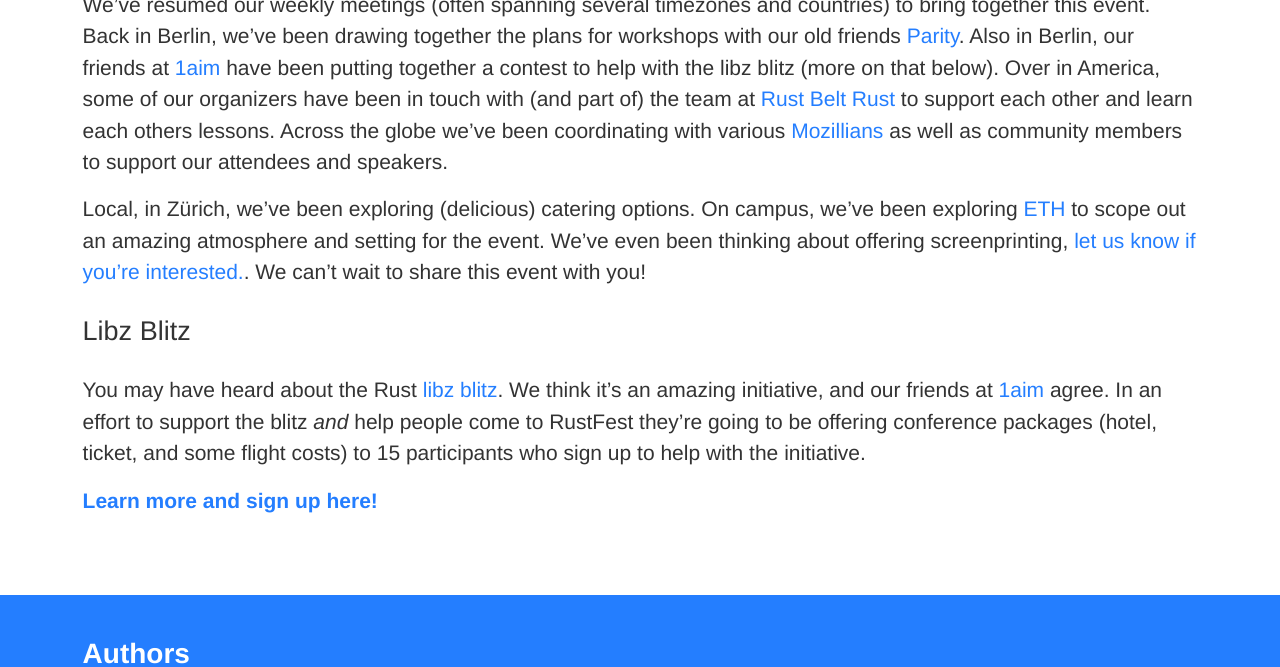
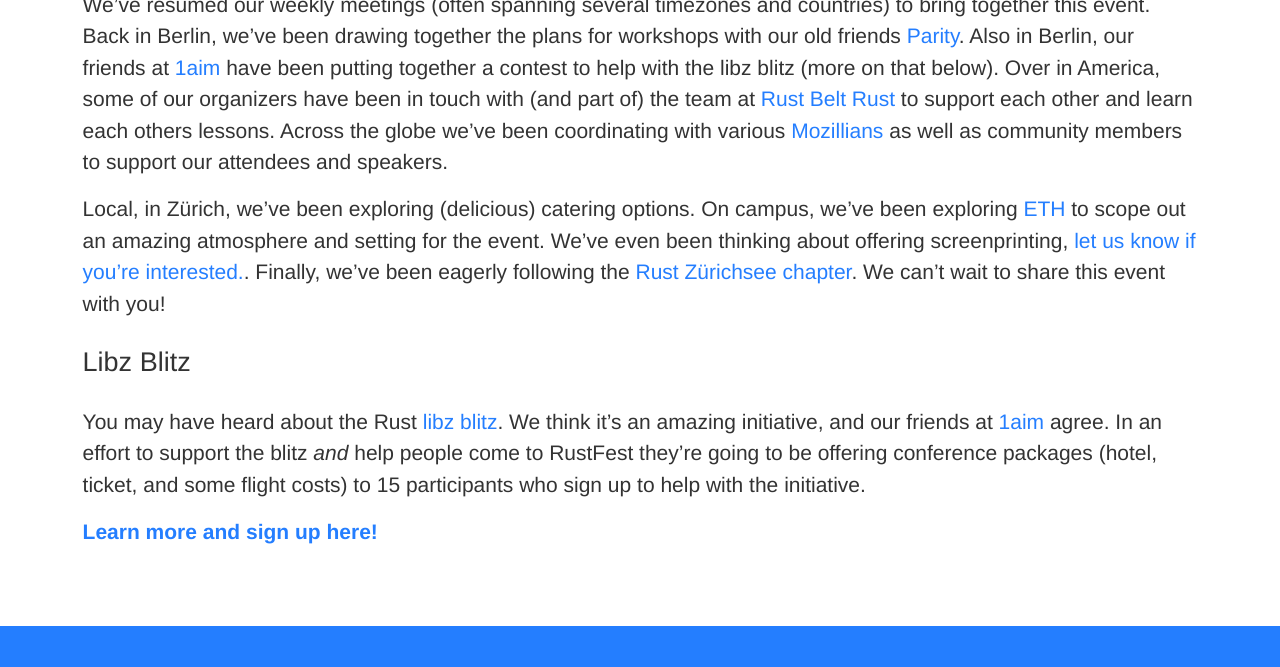
Before and after one commit to RustFestEU/blog.rustfest.eu, a Jekyll site: the page built from _posts/2017-07-06-TWIRF-contest-and-cfp.md, in a window 1280 px wide and 900 px high, scrolled down 844 px, cut to the strip 0-667 px from the top of the window. Built offline with Jekyll 4.4.1, drawn with Linux system fonts in a browser that asks for light colours.

Commit message:
Zürichsee chapter

```diff
--- a/_posts/2017-07-06-TWIRF-contest-and-cfp.md
+++ b/_posts/2017-07-06-TWIRF-contest-and-cfp.md
@@ -24,7 +24,7 @@
 
 We've resumed our weekly meetings (often spanning several timezones and countries) to bring together this event. Back in Berlin, we've been drawing together the plans for workshops with our old friends [Parity](https://parity.io/). Also in Berlin, our friends at [1aim](https://1aim.com) have been putting together a contest to help with the libz blitz (more on that below). Over in America, some of our organizers have been in touch with (and part of) the team at [Rust Belt Rust](http://rust-belt-rust.com/) to support each other and learn each others lessons. Across the globe we've been coordinating with various [Mozillians](http://mozilla.org) as well as community members to support our attendees and speakers.
 
-Local, in Zürich, we've been exploring (delicious) catering options. On campus, we've been exploring [ETH](https://www.ethz.ch/) to scope out an amazing atmosphere and setting for the event. We've even been thinking about offering screenprinting, [let us know if you're interested.](https://github.com/RustFestEU/blog.rustfest.eu/issues/16). We can't wait to share this event with you!
+Local, in Zürich, we've been exploring (delicious) catering options. On campus, we've been exploring [ETH](https://www.ethz.ch/) to scope out an amazing atmosphere and setting for the event. We've even been thinking about offering screenprinting, [let us know if you're interested.](https://github.com/RustFestEU/blog.rustfest.eu/issues/16). Finally, we've been eagerly following the [Rust Zürichsee chapter](https://github.com/rust-zurichsee/meetups). We can't wait to share this event with you!
 
 ## Libz Blitz
 
```
